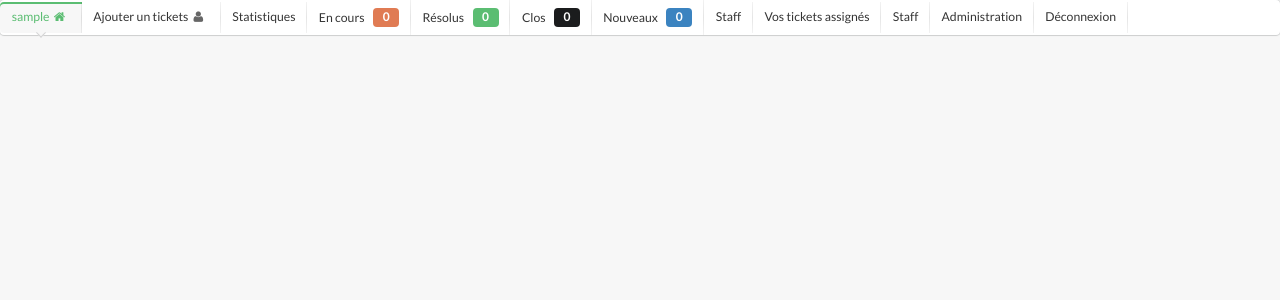
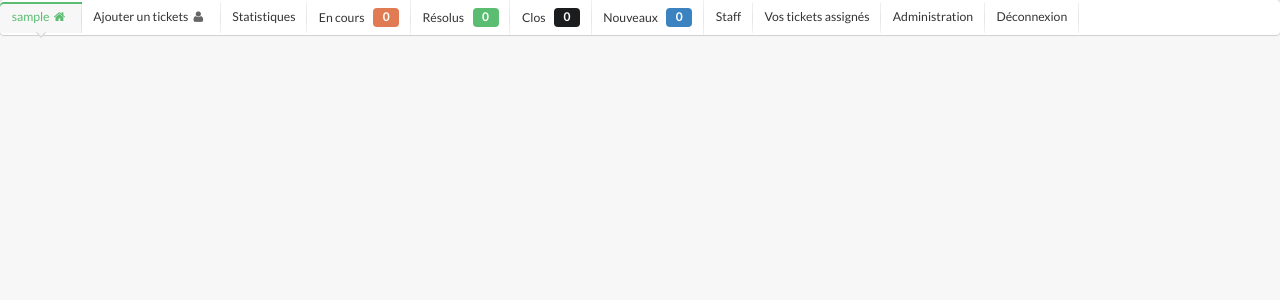
Before and after one commit to Houtmann/Aidez-moi, a Django app: a page that uses templates/base.html in a window 1280 px wide. Shown: the top 300 px of the page. Run offline with Django 3.2, Linux system fonts and the light colour scheme; the visitor is signed in with stand-in values (Sample User, id 1); data that the repository does not hold is empty.

Commit message:
Delete staff menu doublon

```diff
--- a/templates/base.html
+++ b/templates/base.html
@@ -59,9 +59,6 @@
     {% endif %}
 
     {% if request.user.is_superuser%}
-    <a class="item" href="{% url "ticket.views.tickets.ticket_all" %}">{% trans "Staff" %}
-        <i class=""></i>
-      </a>
     <a class="item" href=href="/admin">{% trans "Administration" %}
         <i class=""></i>
       </a>
```
